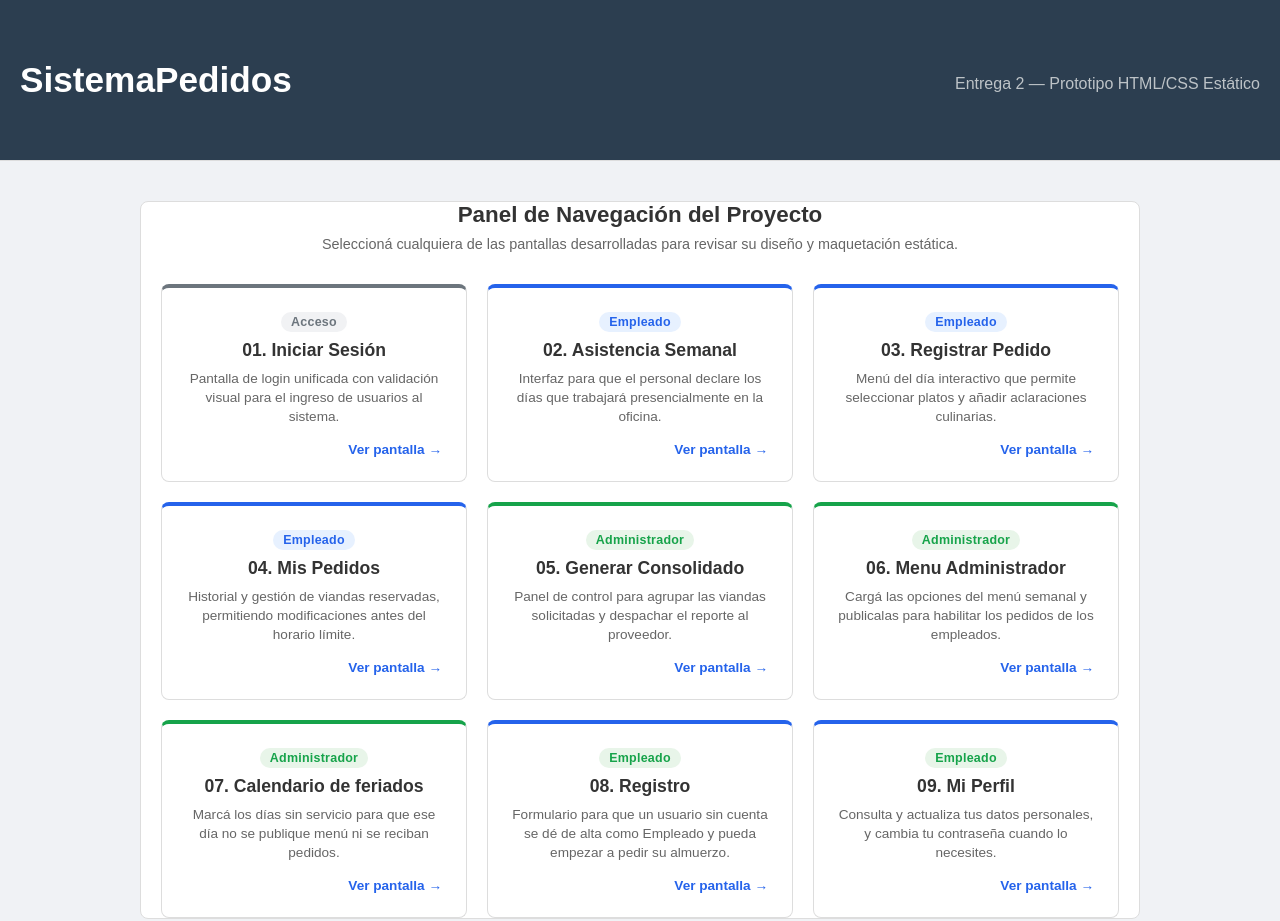
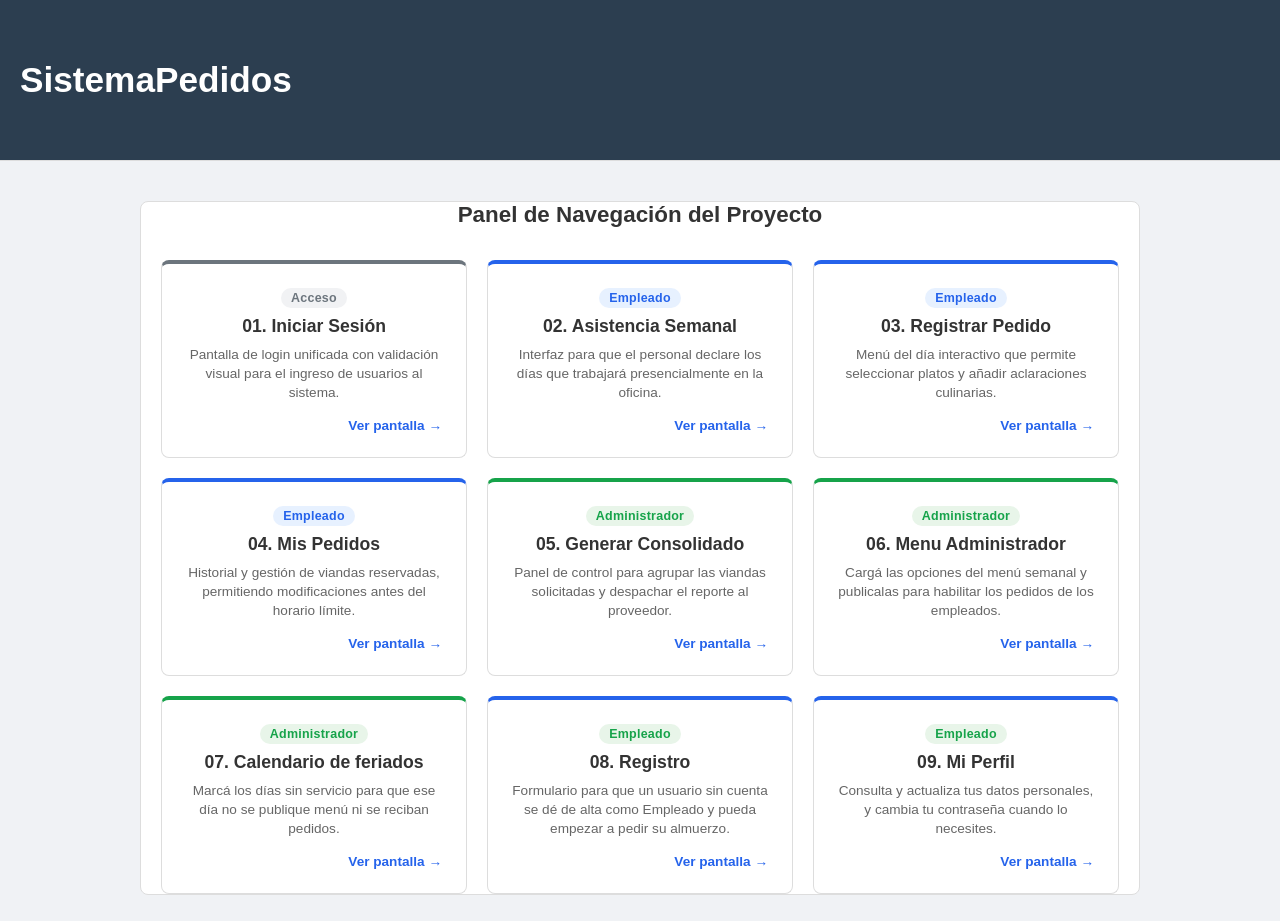
Before and after one commit to Luca0305/PP1-2026-GRUPO5, a plain HTML site: page frontend/index.html in a window 1280 px wide. Shown: the top 921 px of the page. Drawn offline with Linux system fonts and the light colour scheme.

Commit message:
elimino texto que sobra  en el index

```diff
--- a/frontend/index.html
+++ b/frontend/index.html
@@ -10,13 +10,11 @@
 
     <header class="hero">
         <h1>SistemaPedidos</h1>
-        <p>Entrega 2 — Prototipo HTML/CSS Estático</p>
     </header>
 
     <main class="main-content">
         <div class="intro-text">
             <h2>Panel de Navegación del Proyecto</h2>
-            <p>Seleccioná cualquiera de las pantallas desarrolladas para revisar su diseño y maquetación estática.</p>
         </div>
 
         <div class="grid-links">
```
